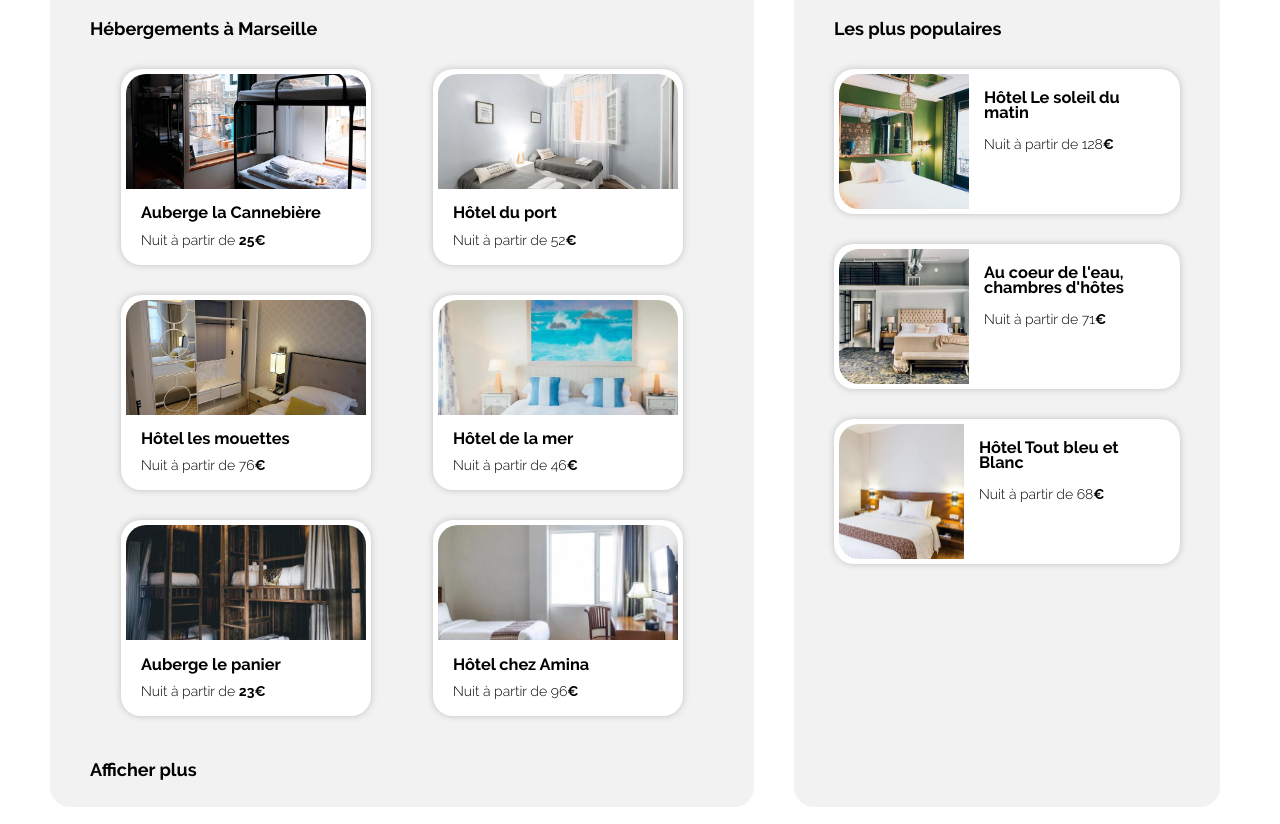
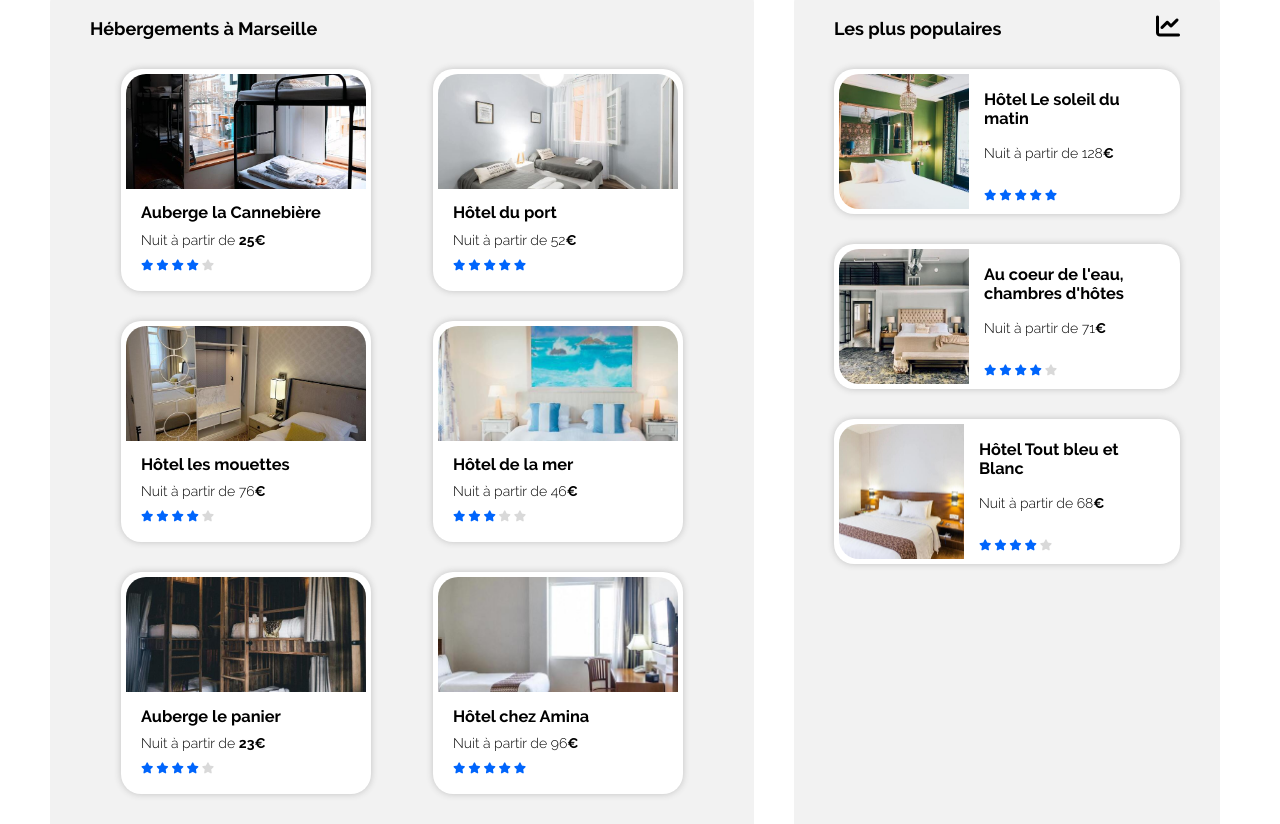
Before and after one commit to TiagoCarvalhoMartins/TiagoCARVALHOMARTINS_2_30072021, a plain HTML site: page index.html in a window 1280 px wide. Shown: the part 278-1102 px from the top of the page. Drawn offline with Linux system fonts and the light colour scheme.

Commit message:
Ajout étoiles
Modification du html et css pour ajout étoiles et icones des populaires

```diff
--- a/index.html
+++ b/index.html
@@ -3,6 +3,7 @@
     <head>
         <meta charset="utf-8" />
         <link rel="stylesheet" href="style.css" />
+        <script src="https://kit.fontawesome.com/16c7ddff84.js" crossorigin="anonymous"></script>
         <title>Reservia</title>
         <meta name="description" content="Trouvez votre hébergement pour des vacances de rêve." />
     </head>
@@ -34,45 +35,101 @@
             <section class="section_hebergements">
                 <h2>Hébergements à Marseille</h2>
                 <div class="hebergements_box">
-                    <div class="hebergement_bloc"><a href="#"><img src="images/hebergements/4_small/marcus-loke-WQJvWU_HZFo-unsplash.jpg" alt="Photo auberge de la Cannebière" />
+                    <div class="hebergement_bloc">
+                        <a href="#"><img src="images/hebergements/4_small/marcus-loke-WQJvWU_HZFo-unsplash.jpg" alt="Photo auberge de la Cannebière" />
                         <div class="auberge_cannebiere">
                             <h3>Auberge la Cannebière</h3>
                             <p>Nuit à partir de <strong>25€</strong></p>
+                            <span class="blue_star">
+                                <i class="fas fa-star"></i>
+                                <i class="fas fa-star"></i>
+                                <i class="fas fa-star"></i>
+                                <i class="fas fa-star"></i>
+                            </span>
+                            <span class="grey_star">
+                                <i class="fas fa-star"></i>
+                            </span>
                         </div>
                     </a>
                     </div>
-                    <div class="hebergement_bloc"><a href="#"><img src="images/hebergements/4_small/fred-kleber-gTbaxaVLvsg-unsplash.jpg" alt="Photo Hôtel du port" />
+                    <div class="hebergement_bloc">
+                        <a href="#"><img src="images/hebergements/4_small/fred-kleber-gTbaxaVLvsg-unsplash.jpg" alt="Photo Hôtel du port" />
                         <div class="hotel_du_port">
                             <h3>Hôtel du port</h3>
                             <p>Nuit à partir de 52<strong>€</strong></p>
+                            <span class="blue_star">
+                                <i class="fas fa-star"></i>
+                                <i class="fas fa-star"></i>
+                                <i class="fas fa-star"></i>
+                                <i class="fas fa-star"></i>
+                                <i class="fas fa-star"></i>
+                            </span>
                         </div>
                     </a>
                     </div>
-                    <div class="hebergement_bloc"><a href="#"><img src="images/hebergements/4_small/reisetopia-B8WIgxA_PFU-unsplash.jpg" alt="Photo Hôtel les mouettes" />
+                    <div class="hebergement_bloc">
+                        <a href="#"><img src="images/hebergements/4_small/reisetopia-B8WIgxA_PFU-unsplash.jpg" alt="Photo Hôtel les mouettes" />
                         <div class="hotel_les_mouettes">
                             <h3>Hôtel les mouettes</h3>
                             <p>Nuit à partir de 76<strong>€</strong></p>
+                            <span class="blue_star">
+                                <i class="fas fa-star"></i>
+                                <i class="fas fa-star"></i>
+                                <i class="fas fa-star"></i>
+                                <i class="fas fa-star"></i>
+                            </span>
+                            <span class="grey_star">
+                                <i class="fas fa-star"></i>
+                            </span>
                         </div>
                     </a>
                     </div>
-                    <div class="hebergement_bloc"><a href="#"><img src="images/hebergements/4_small/annie-spratt-Eg1qcIitAuA-unsplash.jpg" alt="Photo Hôtel de la mer" />
+                    <div class="hebergement_bloc">
+                        <a href="#"><img src="images/hebergements/4_small/annie-spratt-Eg1qcIitAuA-unsplash.jpg" alt="Photo Hôtel de la mer" />
                         <div class="hotel_de_la_mer">
                             <h3>Hôtel de la mer</h3>
                             <p>Nuit à partir de 46<strong>€</strong></p>
+                            <span class="blue_star">
+                                <i class="fas fa-star"></i>
+                                <i class="fas fa-star"></i>
+                                <i class="fas fa-star"></i>
+                            </span>
+                            <span class="grey_star">
+                                <i class="fas fa-star"></i>
+                                <i class="fas fa-star"></i>
+                            </span>
                         </div>
                     </a>
                     </div>
-                    <div class="hebergement_bloc"><a href="#"><img src="images/hebergements/4_small/nicate-lee-kT-ZyaiwBe0-unsplash.jpg" alt="Photo auberge le panier" />
+                    <div class="hebergement_bloc">
+                        <a href="#"><img src="images/hebergements/4_small/nicate-lee-kT-ZyaiwBe0-unsplash.jpg" alt="Photo auberge le panier" />
                         <div class="auberge_le_panier">
                             <h3>Auberge le panier</h3>
                             <p>Nuit à partir de <strong>23€</strong></p>
+                            <span class="blue_star">
+                                <i class="fas fa-star"></i>
+                                <i class="fas fa-star"></i>
+                                <i class="fas fa-star"></i>
+                                <i class="fas fa-star"></i>
+                            </span>
+                            <span class="grey_star">
+                                <i class="fas fa-star"></i>
+                            </span>
                         </div>
                     </a>
                     </div>
-                    <div class="hebergement_bloc"><a href="#"><img src="images/hebergements/4_small/febrian-zakaria-M6S1WvfW68A-unsplash.jpg" alt="Photo Hôtel chez Amina" />
+                    <div class="hebergement_bloc">
+                        <a href="#"><img src="images/hebergements/4_small/febrian-zakaria-M6S1WvfW68A-unsplash.jpg" alt="Photo Hôtel chez Amina" />
                         <div class="hotel_chez_amina">
                             <h3>Hôtel chez Amina</h3>
                             <p>Nuit à partir de 96<strong>€</strong></p>
+                            <span class="blue_star">
+                                <i class="fas fa-star"></i>
+                                <i class="fas fa-star"></i>
+                                <i class="fas fa-star"></i>
+                                <i class="fas fa-star"></i>
+                                <i class="fas fa-star"></i>
+                            </span>
                         </div>
                     </a>
                     </div>
@@ -80,26 +137,61 @@
                 <p class="afficher_plus">Afficher plus</p>
             </section>
             <aside>
+                <div class="populaire_title">
                     <h2>Les plus populaires</h2>
+                    <i class="fas fa-chart-line"></i>
+                </div>
                     <div class="populaire_box">
-                    <div class="populaire_bloc"><a href="#"><img src="images/hebergements/4_small/emile-guillemot-Bj_rcSC5XfE-unsplash.jpg" alt="Photo Hôtel le soleil du matin" />
+                        <div class="populaire_bloc">
+                            <a href="#"><img src="images/hebergements/4_small/emile-guillemot-Bj_rcSC5XfE-unsplash.jpg" alt="Photo Hôtel le soleil du matin" />
                             <div class="hotel_le_soleil_du_matin">
                                 <h3>Hôtel Le soleil du matin</h3>
                                 <p>Nuit à partir de 128<strong>€</strong></p>
+                                    <div class="star">
+                                        <span class="blue_star">
+                                            <i class="fas fa-star"></i>
+                                            <i class="fas fa-star"></i>
+                                            <i class="fas fa-star"></i>
+                                            <i class="fas fa-star"></i>
+                                            <i class="fas fa-star"></i>
+                                        </span>
+                                    </div>
                             </div>
                         </a>
                         </div>
-                    <div class="populaire_bloc"><a href="#"><img src="images/hebergements/4_small/aw-creative-VGs8z60yT2c-unsplash.jpg" alt="Photo Au coeur de l'eau, chambres d'hôtes" />
-                        <div class="au_coeur_de_l_eau">
-                            <h3>Au coeur de l'eau, chambres d'hôtes</h3>
+                        <div class="populaire_bloc">
+                            <a href="#"><img src="images/hebergements/4_small/aw-creative-VGs8z60yT2c-unsplash.jpg" alt="Photo Au coeur de l'eau, chambres d'hôtes" />
+                            <div class="au_coeur_de_l_eau">                                    <h3>Au coeur de l'eau, chambres d'hôtes</h3>
                                   <p>Nuit à partir de 71<strong>€</strong></p>
+                                    <div class="star">
+                                        <span class="blue_star">
+                                            <i class="fas fa-star"></i>
+                                            <i class="fas fa-star"></i>
+                                            <i class="fas fa-star"></i>
+                                            <i class="fas fa-star"></i>
+                                        </span>
+                                        <span class="grey_star">                                                <i class="fas fa-star"></i>
+                                        </span>
+                                    </div>
                             </div>
                         </a>
                         </div>
-                    <div class="populaire_bloc"><a href="#"><img src="images/hebergements/4_small/febrian-zakaria-sjvU0THccQA-unsplash.jpg" alt="Photo Hôtel Tout bleu et Blanc" />
+                        <div class="populaire_bloc">
+                            <a href="#"><img src="images/hebergements/4_small/febrian-zakaria-sjvU0THccQA-unsplash.jpg" alt="Photo Hôtel Tout bleu et Blanc" />
                             <div class="hotel_tout_bleu_et_blanc">
                                 <h3>Hôtel Tout bleu et Blanc</h3>
                                 <p>Nuit à partir de 68<strong>€</strong></p>
+                                    <div class="star">
+                                        <span class="blue_star">
+                                            <i class="fas fa-star"></i>
+                                            <i class="fas fa-star"></i>
+                                            <i class="fas fa-star"></i>
+                                            <i class="fas fa-star"></i>
+                                        </span>
+                                        <span class="grey_star">
+                                            <i class="fas fa-star"></i>
+                                        </span>
+                                    </div>
                             </div>
                         </a>
                         </div>
--- a/style.css
+++ b/style.css
@@ -126,6 +126,23 @@ strong
     margin-left: 50px;
 }
 
+.blue_star
+{
+    color: #0065FC;
+    font-size: 11px;
+}
+
+.grey_star
+{
+    color: #d9d9d9;
+    font-size: 11px;
+}
+
+.star
+{
+    margin-top: 25px;
+}
+
 #hebergements
 {
 
@@ -191,6 +208,18 @@ aside
     line-height: 10px;
 }
 
+.populaire_title
+{
+    display: flex;
+    justify-content: space-between;
+    align-items: baseline;
+}
+
+.fas.fa-chart-line
+{
+    font-size: 1.5rem;
+}
+
 .populaire_box
 {
     display: flex;
@@ -220,7 +249,6 @@ aside
 {
     margin: 0px 15px 0 15px;
     padding: 0px;
-    line-height: 15px;
 }
 
 #activites
```
Lines whose indentation alone changed are shown as unchanged.
